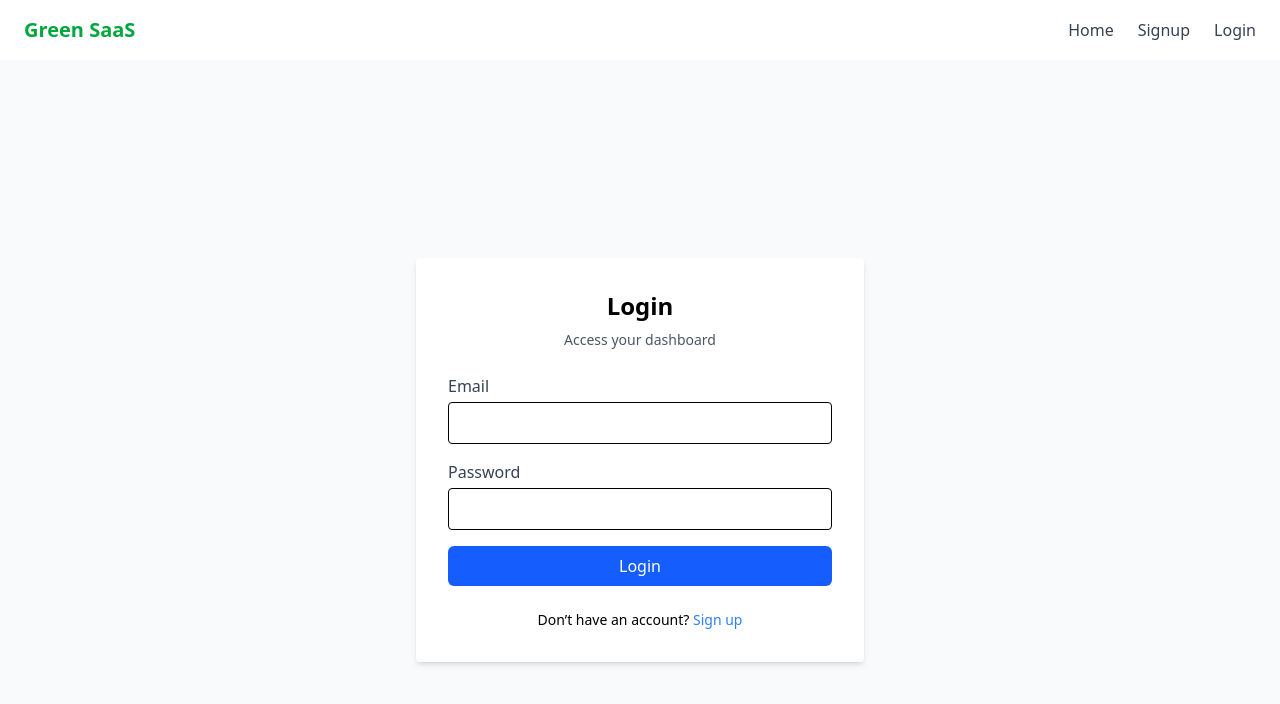
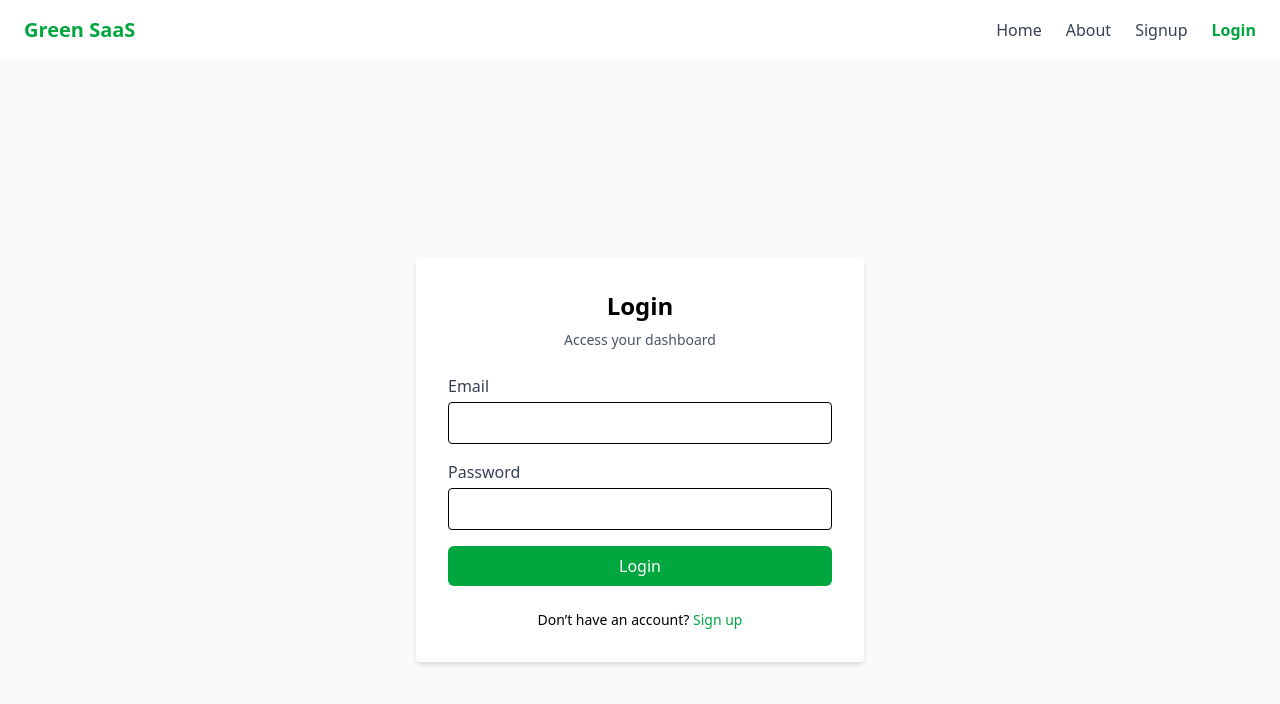
Before and after one commit to PallaviDule/prelaunch-saas, a React (Vite) app in the folder client/: page /login in a window 1280 px wide. Shown: the top 704 px of the page. Built offline with nearby package versions, Linux system fonts and the light colour scheme.

Commit message:
refactor

```diff
--- a/client/src/components/Header.tsx
+++ b/client/src/components/Header.tsx
@@ -1,37 +1,69 @@
-import { useNavigate } from 'react-router-dom';
+import { useState } from 'react';
+import { useNavigate, useLocation } from 'react-router-dom';
 import { useAuth } from '../context/AuthContext';
 
 const Header = () => {
   const navigate = useNavigate();
+  const location = useLocation();
   const { state, dispatch } = useAuth();
-  const {isLoggedIn} = state;
+  const { isLoggedIn } = state;
+  const [mobileOpen, setMobileOpen] = useState(false);
 
   const handleLogout = () => {
-    dispatch({type: 'LOGOUT'});
+    dispatch({ type: 'LOGOUT' });
     navigate('/login');
-  }
+  };
+
+  const links = !isLoggedIn
+    ? [
+        { label: 'Home', path: '/' },
+        { label: 'About', path: '/about' },
+        { label: 'Signup', path: '/signup' },
+        { label: 'Login', path: '/login' },
+      ]
+    : [
+        { label: 'Dashboard', path: '/dashboard' },
+        { label: 'Profile', path: '/profile' },
+        { label: 'About', path: '/about' },
+      ];
 
   return (
     <header className='w-full bg-white shadow-md'>
       <div className='flex items-center justify-between px-6 py-4'>
         <h1 className='text-xl font-bold text-green-600 cursor-pointer' onClick={() => navigate('/')}> Green SaaS </h1>
-
-        <nav className='flex gap-6 text-gray-700'>
-          {!isLoggedIn ? (
-            <>
-              <button onClick={() => navigate('/')} className='hover:text-green-600 transition'> Home </button>
-              <button onClick={() => navigate('/signup')} className='hover:text-green-600 transition'> Signup </button>
-              <button onClick={() => navigate('/login')} className='hover:text-green-600 transition'> Login </button>
-            </>
-          ) : (
-            <>
-              <button onClick={() => navigate('/dashboard')} className='hover:text-green-600 transition'> Dashboard </button>
-              <button onClick={() => navigate('/profile')} className='hover:text-green-600 transition'> Profile </button>
-              <button onClick={handleLogout} className='hover:text-red-600 transition'> Logout </button>
-            </>
-          )}
+        <nav className='hidden md:flex gap-6 text-gray-700'>
+          {links.map(link => (
+            <button
+              key={link.path}
+              onClick={() => navigate(link.path)}
+              className={`hover:text-green-600 transition ${location.pathname === link.path ? 'text-green-600 font-semibold' : ''}`}
+            >
+              {link.label}
+            </button>
+          ))}
+          {isLoggedIn && <button onClick={handleLogout} className='hover:text-red-600 transition'> Logout </button>}
         </nav>
+        {/* Mobile Hamburger */}
+        <div className='md:hidden'>
+          <button onClick={() => setMobileOpen(!mobileOpen)} className='text-gray-700 focus:outline-none'>
+            ☰
+          </button>
+        </div>
       </div>
+      {mobileOpen && (
+        <div className='md:hidden flex flex-col gap-2 px-6 pb-4'>
+          {links.map(link => (
+            <button
+              key={link.path}
+              onClick={() => { navigate(link.path); setMobileOpen(false); }}
+              className={`text-left hover:text-green-600 transition ${location.pathname === link.path ? 'text-green-600 font-semibold' : ''}`}
+            >
+              {link.label}
+            </button>
+          ))}
+          {isLoggedIn && <button onClick={handleLogout} className='text-left hover:text-red-600 transition'> Logout </button>}
+        </div>
+      )}
     </header>
   );
 };
--- a/client/src/components/Login.tsx
+++ b/client/src/components/Login.tsx
@@ -63,14 +63,14 @@ const Login: React.FC = () => {
           <button
             type='submit'
             disabled={loading}
-            className='w-full bg-blue-600 text-white py-2 rounded-md hover:bg-blue-700 transition'
+            className='w-full bg-green-600 text-white py-2 rounded-md hover:bg-green-700 transition'
           >
             {loading ? 'Logging in...' : 'Login'}
           </button>
 
           <p className='text-sm text-center mt-2'>
             Don’t have an account?{' '}
-            <Link to='/signup' className='text-blue-500 hover:underline'>
+            <Link to='/signup' className='text-green-600 hover:underline'>
               Sign up
             </Link>
           </p>
--- a/client/src/components/SignUpPage.tsx
+++ b/client/src/components/SignUpPage.tsx
@@ -12,11 +12,17 @@ const SignUpPage: React.FC = () => {
 
   const [name, setName] = useState('');
   const [email, setEmail] = useState('');
-  const [subscription, setSubscription] = useState('Free');
   const [password, setPassword] = useState('');
   const [confirmPassword, setConfirmPassword] = useState('');
   const [loading, setLoading] = useState(false);
   const [error, setError] = useState('');
+
+  const handlePlanChange = (e: React.ChangeEvent<HTMLSelectElement>) => {
+    const selected = subscriptionPlans.find(plan => plan.type === e.target.value);
+    if (selected) {
+      dispatch({ type: 'SET_PLAN', payload: selected });
+    }
+  };
 
   const handleSubmit = async (e: React.FormEvent) => {
     e.preventDefault();
@@ -33,7 +39,7 @@ const SignUpPage: React.FC = () => {
       const newUser: Omit<User, 'id' | 'createdAt' | 'active'> = {
         name,
         email,
-        subscriptionType: subscription,
+        subscriptionType: chosenPlan.type,
         password
       };
       const userResponse = await onboardUser(newUser);
@@ -79,8 +85,8 @@ const SignUpPage: React.FC = () => {
           <div>
             <label className='block text-gray-700 mb-1 font-bold'>Subscription Type</label>
             <select
-              value={chosenPlan}
-              onChange={e => setSubscription(e.target.value)}
+              value={chosenPlan.type}
+              onChange={handlePlanChange}
               className='w-full border px-3 py-2 rounded-md focus:outline-none focus:ring focus:border-black'
             >
               {subscriptionPlans.map((plan) =>
--- a/client/src/context/AuthContext.tsx
+++ b/client/src/context/AuthContext.tsx
@@ -1,6 +1,7 @@
 import { createContext, useContext, type ReactNode, useReducer } from 'react';
 import { reducer } from './reducer';
 import type { AuthAction, AuthState } from '../type/auth';
+import { subscriptionPlans } from '../data/dashboardData';
 
 interface AuthContextType {
   state: AuthState;
@@ -10,7 +11,7 @@ interface AuthContextType {
 const initialState: AuthState = {
   user: JSON.parse(localStorage.getItem('user') || 'null'),
   isLoggedIn: false,
-  chosenPlan: 'Free'
+  chosenPlan: subscriptionPlans[0]
 }
 
 const AuthContext = createContext<AuthContextType | undefined>(undefined);
--- a/client/src/data/dashboardData.ts
+++ b/client/src/data/dashboardData.ts
@@ -1,5 +1,5 @@
 export type SubscriptionStatus = 'active' | 'inactive' | 'cancelled';
-type SubscriptionPlanType = 'Free' | 'Pro' | 'Premium';
+export type SubscriptionPlanType = 'Free' | 'Pro' | 'Premium';
 
 type Subscription = {
     plan: SubscriptionPlanType;
```
